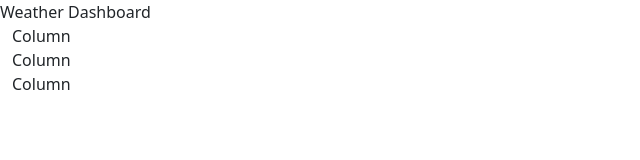
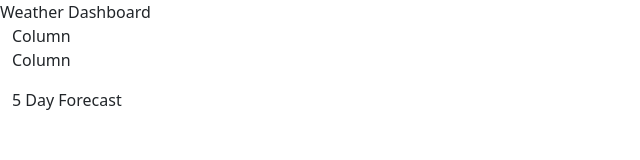
Before and after one commit to nisha4r/5-day-weather-dashboard, a plain HTML site: page index.html in a window 1280 px wide. Shown: the whole page, without its empty margins (0-640 px from the left). Drawn offline with nearby package versions, Linux system fonts and the light colour scheme.

Commit message:
created 2nd column with rows

```diff
--- a/index.html
+++ b/index.html
@@ -21,10 +21,18 @@
     </header>
     <main>
         <div class="container-fluid">
-            <div class="row-cols-3 justify-content-center align-items-center g-2">
-                <div class="col">Column</div>
-                <div class="col">Column</div>
-                <div class="col">Column</div>
+            <div class="row-cols-2 justify-content-center align-items-center g-2">
+                <div class="col-lg-3">Column</div>
+                <div class="col-lg-9">
+                    <div class="row justify-content-start align-items-start g-2">
+                        <div class="col-lg-11">Column</div>
+                        <div class="row justify-content-start align-items-start g-2">
+                            <div class="col-lg-12">5 Day Forecast</div>
+
+                        </div>
+                    </div>
+                </div>
+
             </div>
 
         </div>
```
